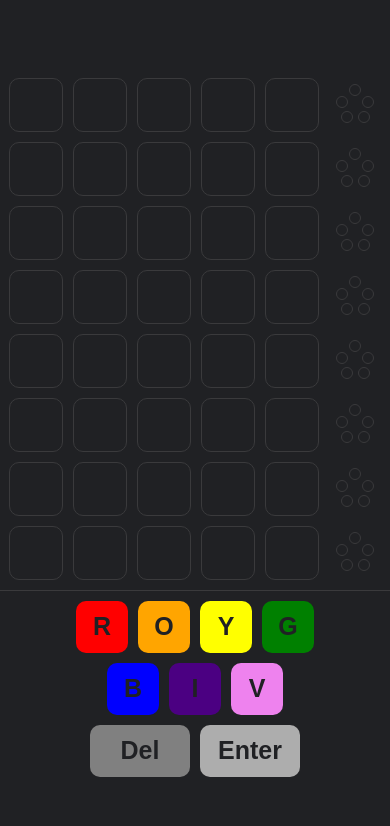
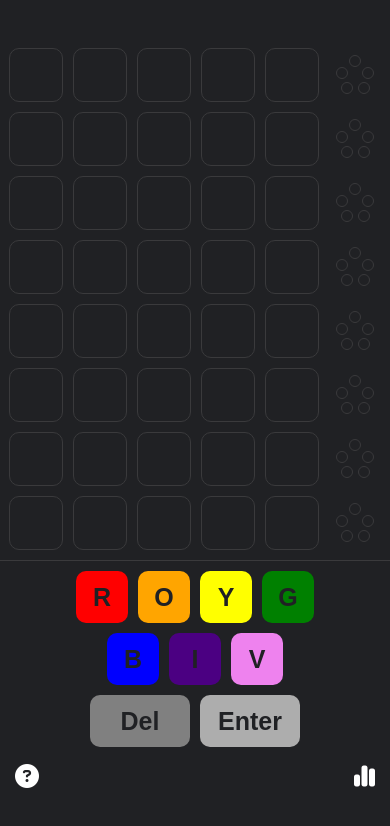
Before and after one commit to JanRoces/rainbow-riddle, a React (Create React App) app: page / in a window 390 px wide. Shown: the top 826 px of the page. Built offline with nearby package versions, Linux system fonts and the light colour scheme.

Commit message:
render footer on mobile

```diff
--- a/src/App.js
+++ b/src/App.js
@@ -1,5 +1,6 @@
 import React, { useState, useEffect } from 'react';
 import Logo from './components/Logo';
+import Footer from './components/Footer';
 import ColorSelection from './components/ColorSelection';
 import GameGrid from './components/GameGrid';
 import SecretCode from './components/SecretCode';
@@ -136,6 +137,19 @@ function App() {
     );
   }
 
+  function renderFooter() {
+    return isMobile ? (
+      <Footer
+        showHowToPlay={showHowToPlay}
+        showWinStats={showWinStats}
+        onToggleShowHowToPlay={toggleShowHowToPlay}
+        onToggleShowWinStats={toggleShowWinStats}
+      />
+    ) : (
+      ''
+    );
+  }
+
   return (
     <div>
       {renderPopup()}
@@ -143,6 +157,7 @@ function App() {
       <GameGrid {...props} />
       {renderSelectionOrSecret()}
       {renderPlayAgainButton()}
+      {renderFooter()}
     </div>
   );
 }
--- /dev/null
+++ b/src/components/Footer.js
@@ -0,0 +1,51 @@
+import React from 'react';
+import '../styles/Footer.css';
+import { POPUP_TYPE } from './Popup';
+
+function Footer({
+  showHowToPlay,
+  showWinStats,
+  onToggleShowHowToPlay,
+  onToggleShowWinStats,
+}) {
+  function togglePopupVisability(popupType) {
+    const isHowToPlay = popupType === POPUP_TYPE.HOW_TO_PLAY;
+
+    if (isHowToPlay && showWinStats) {
+      onToggleShowWinStats(false);
+    } else if (!isHowToPlay && showHowToPlay) {
+      onToggleShowHowToPlay(false);
+    }
+
+    if (isHowToPlay) {
+      onToggleShowHowToPlay(!showHowToPlay);
+    } else {
+      onToggleShowWinStats(!showWinStats);
+    }
+  }
+
+  function renderHowToPlayIcon() {
+    return (
+      <span onClick={() => togglePopupVisability(POPUP_TYPE.HOW_TO_PLAY)}>
+        <i className="fa-solid fa-circle-question"></i>
+      </span>
+    );
+  }
+
+  function renderStatsIcon() {
+    return (
+      <span onClick={() => togglePopupVisability(POPUP_TYPE.WIN_STATS)}>
+        <i className="fa-solid fa-chart-simple"></i>
+      </span>
+    );
+  }
+
+  return (
+    <div className="container-footer">
+      <span className="container-icon">{renderHowToPlayIcon()}</span>
+      <span className="container-icon">{renderStatsIcon()}</span>
+    </div>
+  );
+}
+
+export default Footer;
--- a/src/index.js
+++ b/src/index.js
@@ -7,7 +7,7 @@ const root = ReactDOM.createRoot(document.getElementById('root'));
 
 root.render(
   <React.StrictMode>
-    <div className="container-app">
+    <div>
       <App />
     </div>
   </React.StrictMode>
--- /dev/null
+++ b/src/styles/Footer.css
@@ -0,0 +1,11 @@
+.container-footer {
+    display: flex;
+    justify-content: space-between;
+}
+
+.container-icon {
+    color: white;
+    flex-shrink: 0;
+    font-size: 24px;
+    padding: 15px;
+}
```
